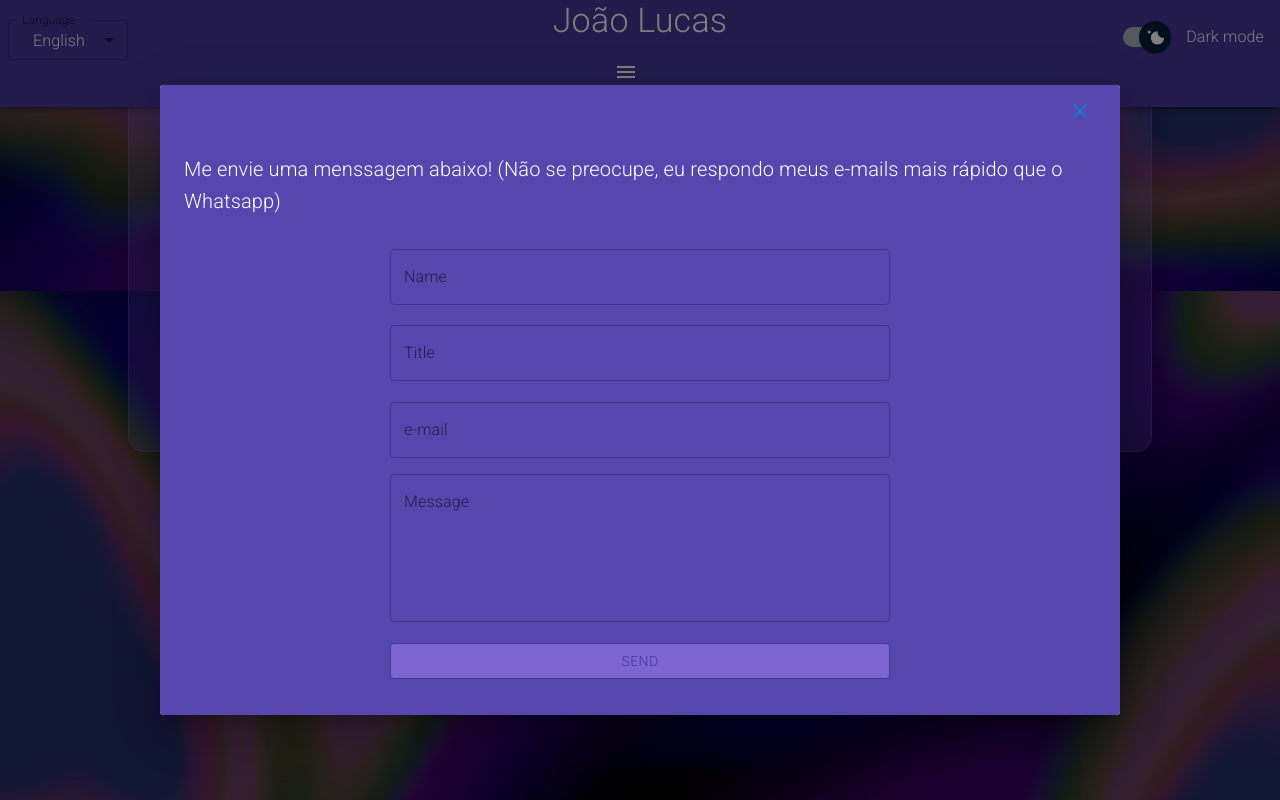
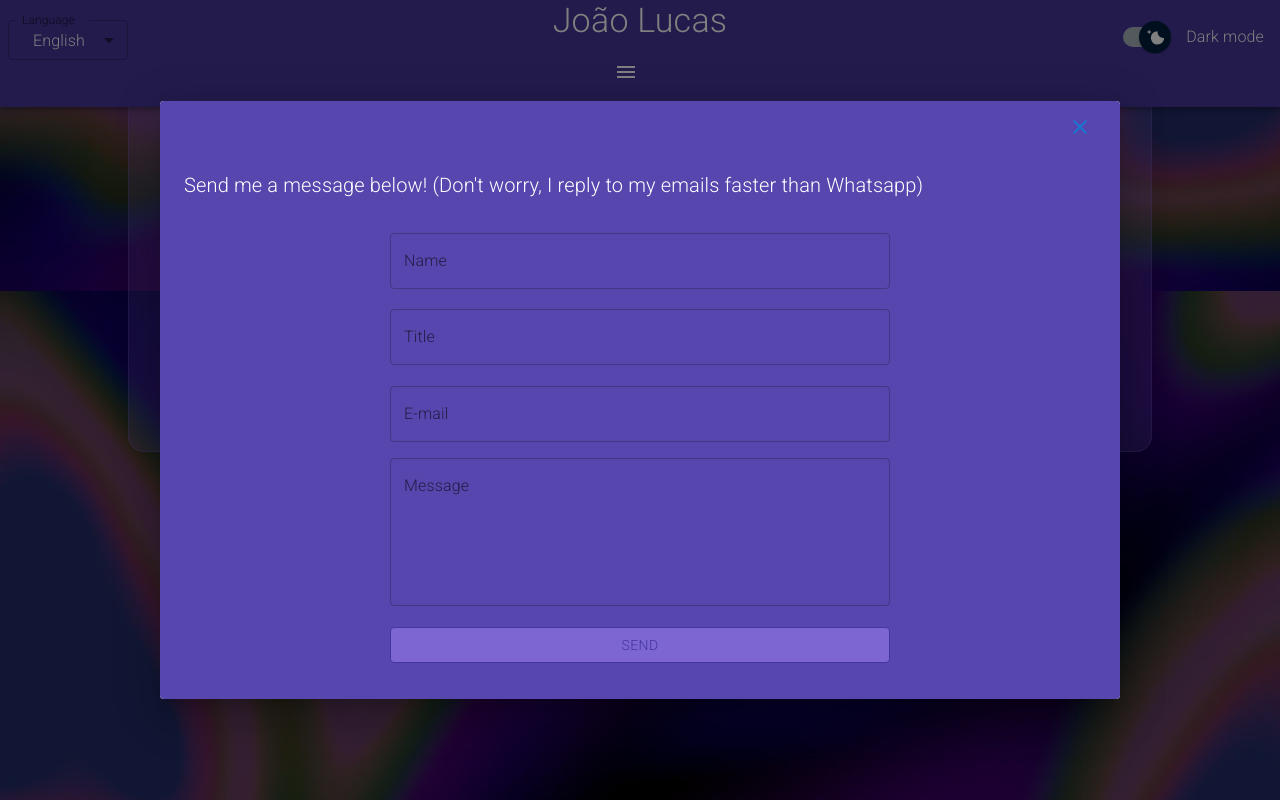
Before and after one commit to joaolucasmm/portfolio-dev, a React (Create React App) app: page / in a window 1280 px wide. Both pictures are taken after a click on the button "SEND ME A E-MAIL". Shown: the part 509-1309 px from the top of the page. Built offline with nearby package versions, Linux system fonts and the light colour scheme.

Commit message:
Add translation to e-mail dialog

```diff
--- a/src/Components/EmailDialog/EmailDialog.jsx
+++ b/src/Components/EmailDialog/EmailDialog.jsx
@@ -8,8 +8,9 @@ import DialogContentText from "@mui/material/DialogContentText";
 import DialogTitle from "@mui/material/DialogTitle";
 import CloseIcon from "@mui/icons-material/Close";
 import { TextField } from "@mui/material";
+import textSelector from "./texts";
 
-const EmailDialog = ({ styleSection, handleClose, title, emailDialog, setEmailDialog, darkMode }) => {
+const EmailDialog = ({ styleSection, language, emailDialog, setEmailDialog, darkMode }) => {
     const [isSubmitting, setIsSubmitting] = useState(false);
     const [stateMessage, setStateMessage] = useState(null);
     const sendEmail = (e) => {
@@ -62,7 +63,7 @@ const EmailDialog = ({ styleSection, handleClose, title, emailDialog, setEmailDi
                         <CloseIcon />
                     </Button>
                 </DialogActions>
-                <DialogTitle className="dialog_title">Me envie uma menssagem abaixo! (Não se preocupe, eu respondo meus e-mails mais rápido que o Whatsapp)</DialogTitle>
+                <DialogTitle className="dialog_title">{textSelector(language, 0)}</DialogTitle>
                 <DialogContent>
                     <DialogContentText
                         id="alert-dialog-slide-description"
@@ -70,14 +71,14 @@ const EmailDialog = ({ styleSection, handleClose, title, emailDialog, setEmailDi
                     >
                         <form onSubmit={sendEmail} className="email_form">
                             <span className="form_fields">
-                                <TextField label="Name" variant="outlined" name="name" className={"email_input " + (darkMode && "email_input_dark")}/>
-                                <TextField label="Title" variant="outlined" name="title"  className={"email_input " + (darkMode && "email_input_dark")}/>
-                                <TextField label="e-mail" variant="outlined" name="email"  className={"email_input " + (darkMode && "email_input_dark")}/>
+                                <TextField label={textSelector(language, 1)} variant="outlined" name="name" className={"email_input " + (darkMode && "email_input_dark")}/>
+                                <TextField label={textSelector(language, 2)} variant="outlined" name="title"  className={"email_input " + (darkMode && "email_input_dark")}/>
+                                <TextField label={textSelector(language, 3)} variant="outlined" name="email"  className={"email_input " + (darkMode && "email_input_dark")}/>
                             </span>
                             <span className="form_fields">
-                                <TextField label="Message" variant="outlined" name="message" multiline rows={5} maxRows={10} className={"email_input " + (darkMode && "email_input_dark")}/>
+                                <TextField label={textSelector(language, 4)} variant="outlined" name="message" multiline rows={5} maxRows={10} className={"email_input " + (darkMode && "email_input_dark")}/>
                                 <Button variant="outlined" type="submit" disabled={isSubmitting} className={"button " + (darkMode && "button_dark") }>
-                                    Send
+                                    {textSelector(language, 5)}
                                 </Button>
                                 {stateMessage && <p>{stateMessage}</p>}
                             </span>
--- /dev/null
+++ b/src/Components/EmailDialog/texts.js
@@ -0,0 +1,26 @@
+import sendMessage from "../../Functions/sendMessage";
+
+const textPortuguese = [
+    "Me envie uma menssagem abaixo! (Não se preocupe, eu respondo meus e-mails mais rápido que o Whatsapp)",
+    "Nome",
+    "Título",
+    "E-mail",
+    "Mensagem",
+    "Enviar",
+]
+
+
+const textEnglish = [
+    "Send me a message below! (Don't worry, I reply to my emails faster than Whatsapp)",
+    "Name",
+    "Title",
+    "E-mail",
+    "Message",
+    "Send",
+]
+
+function textSelector(language, textPosition) {
+    return sendMessage(language, textPosition, { textEnglish, textPortuguese });
+}
+
+export default textSelector;
```
